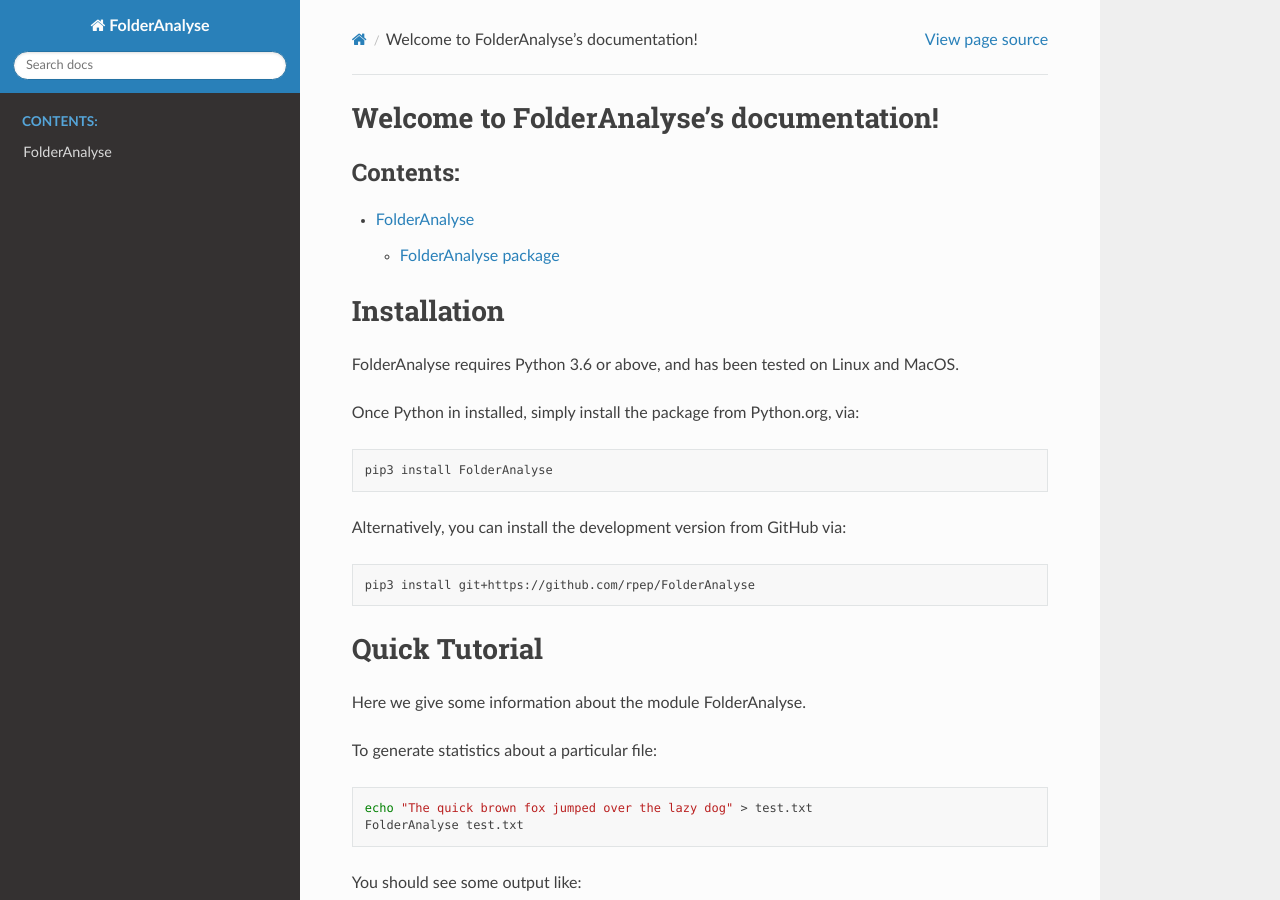
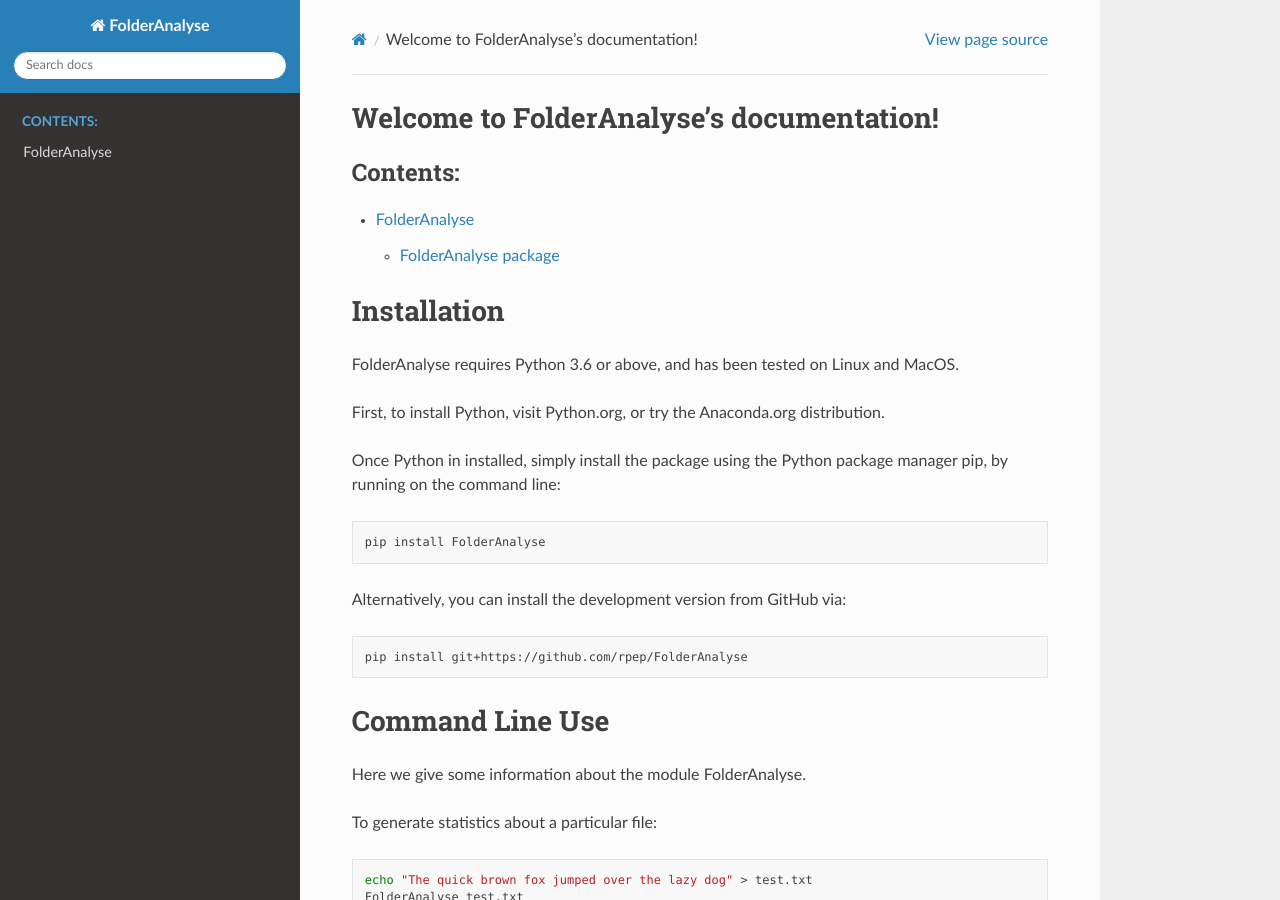
Before and after one commit to rpep/FolderAnalyse, a Sphinx documentation site: the page built from docs/index.rst, in a window 1280 px wide and 900 px high. Built offline with Sphinx 7.4.7 and the Read the Docs theme 2.0.0, drawn with Linux system fonts in a browser that asks for light colours; some of the changed text lies outside the part shown.

Commit message:
Add tests running from Python to docs

```diff
--- a/docs/index.rst
+++ b/docs/index.rst
@@ -12,22 +12,25 @@
 
 FolderAnalyse requires Python 3.6 or above, and has been tested on Linux and MacOS.
 
-Once Python in installed, simply install the package from Python.org, via:
+First, to install Python, visit Python.org, or try the Anaconda.org distribution.
+
+Once Python in installed, simply install the package using the Python package manager
+pip, by running on the command line:
 
 .. code-block:: bash
 
-   pip3 install FolderAnalyse
+   pip install FolderAnalyse
 
 
 Alternatively, you can install the development version from GitHub via:
 
 .. code-block:: bash
 
-   pip3 install git+https://github.com/rpep/FolderAnalyse
+   pip install git+https://github.com/rpep/FolderAnalyse
 
 
-Quick Tutorial
-==============
+Command Line Use
+================
 
 Here we give some information about the module FolderAnalyse.
 
@@ -132,7 +135,12 @@
    {'writing': 1, 'words': 1, 'to': 1, 'the': 1, 'second': 1, 'file': 1}
 
 
+The tests for the project can be run directly from the Python interpreter with:
 
+.. code-block:: python
+
+   >>> import FolderAnalyse
+   >>> FolderAnalyse.runtests()
 
 
 
```
